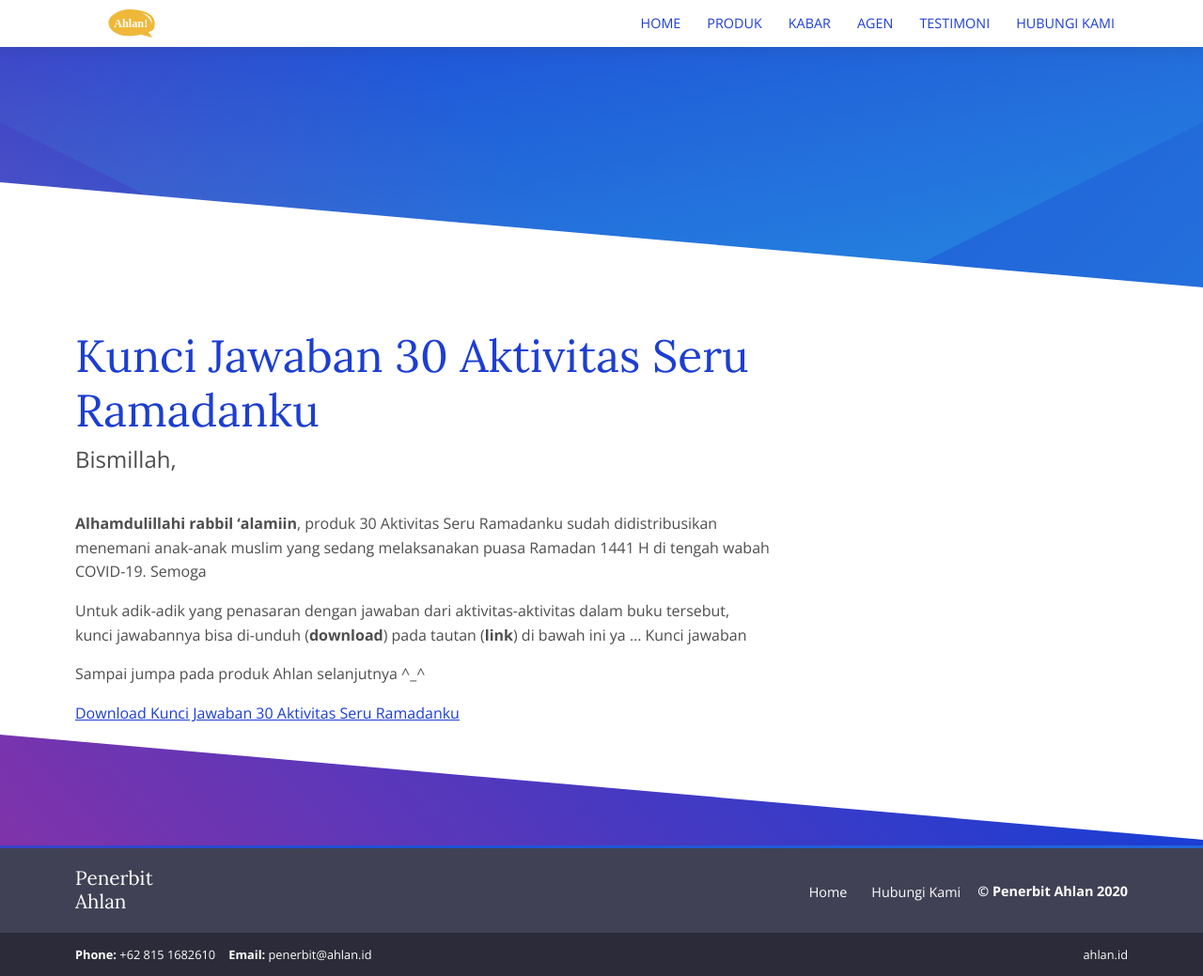
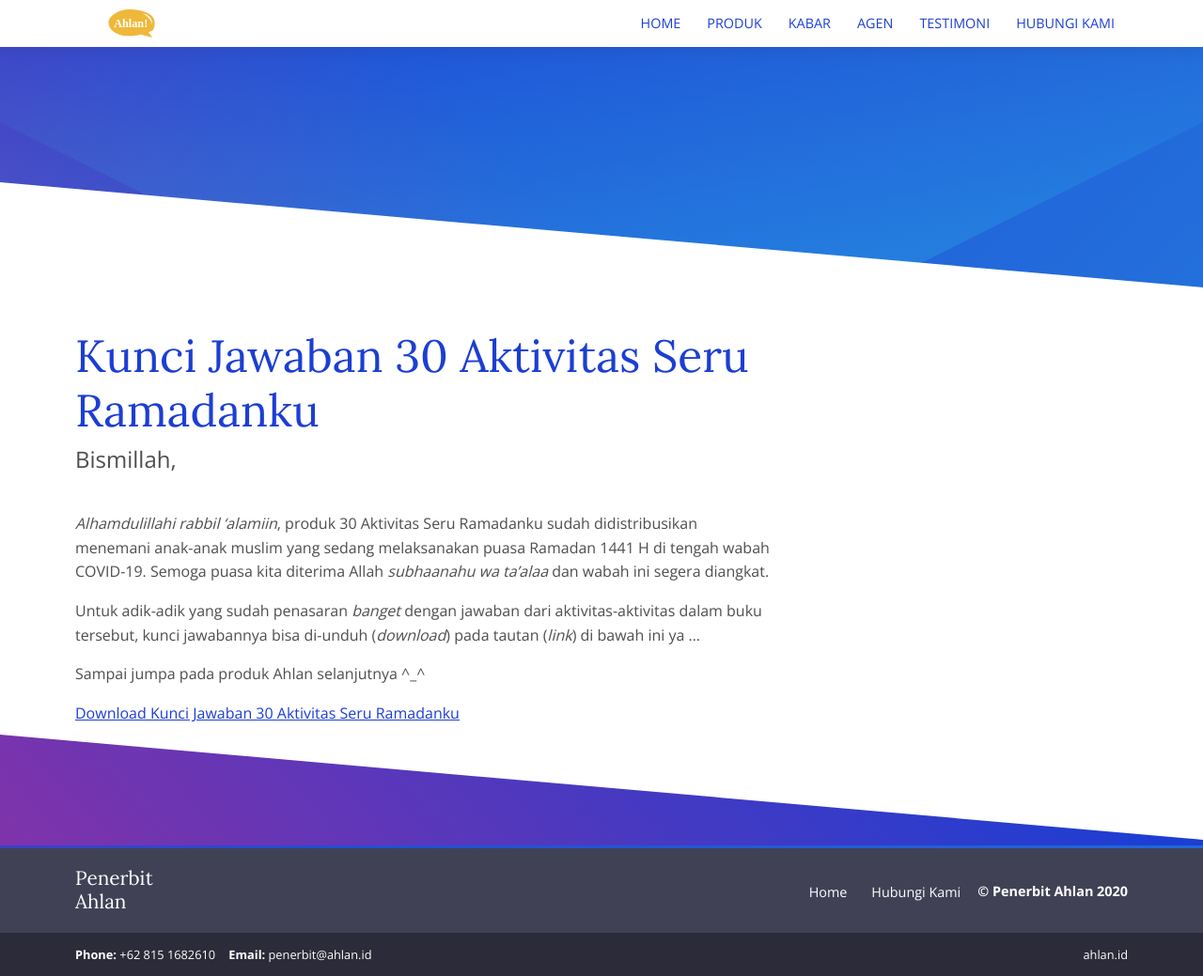
Before and after one commit to ahlanid/ahlanid.github.io, a Jekyll site: the page built from _kabars/1-kunci-30-aktivitas-seru-ramadanku.md, in a window 1280 px wide. Shown: the whole page at 94% size. Built offline with Jekyll 4.4.1, drawn with Linux system fonts in a browser that asks for light colours.

Commit message:
Update 1-kunci-30-aktivitas-seru-ramadanku.md

```diff
--- a/_kabars/1-kunci-30-aktivitas-seru-ramadanku.md
+++ b/_kabars/1-kunci-30-aktivitas-seru-ramadanku.md
@@ -4,9 +4,9 @@
 
 Bismillah,
 
-__Alhamdulillahi rabbil 'alamiin__, produk 30 Aktivitas Seru Ramadanku sudah didistribusikan menemani anak-anak muslim yang sedang melaksanakan puasa Ramadan 1441 H di tengah wabah COVID-19. Semoga
+_Alhamdulillahi rabbil 'alamiin_, produk 30 Aktivitas Seru Ramadanku sudah didistribusikan menemani anak-anak muslim yang sedang melaksanakan puasa Ramadan 1441 H di tengah wabah COVID-19. Semoga puasa kita diterima Allah _subhaanahu wa ta'alaa_ dan wabah ini segera diangkat.
 
-Untuk adik-adik yang penasaran dengan jawaban dari aktivitas-aktivitas dalam buku tersebut, kunci jawabannya bisa di-unduh (__download__) pada tautan (__link__) di bawah ini ya ... Kunci jawaban
+Untuk adik-adik yang sudah penasaran _banget_ dengan jawaban dari aktivitas-aktivitas dalam buku tersebut, kunci jawabannya bisa di-unduh (_download_) pada tautan (_link_) di bawah ini ya ...
 
 Sampai jumpa pada produk Ahlan selanjutnya ^_^
 
```
